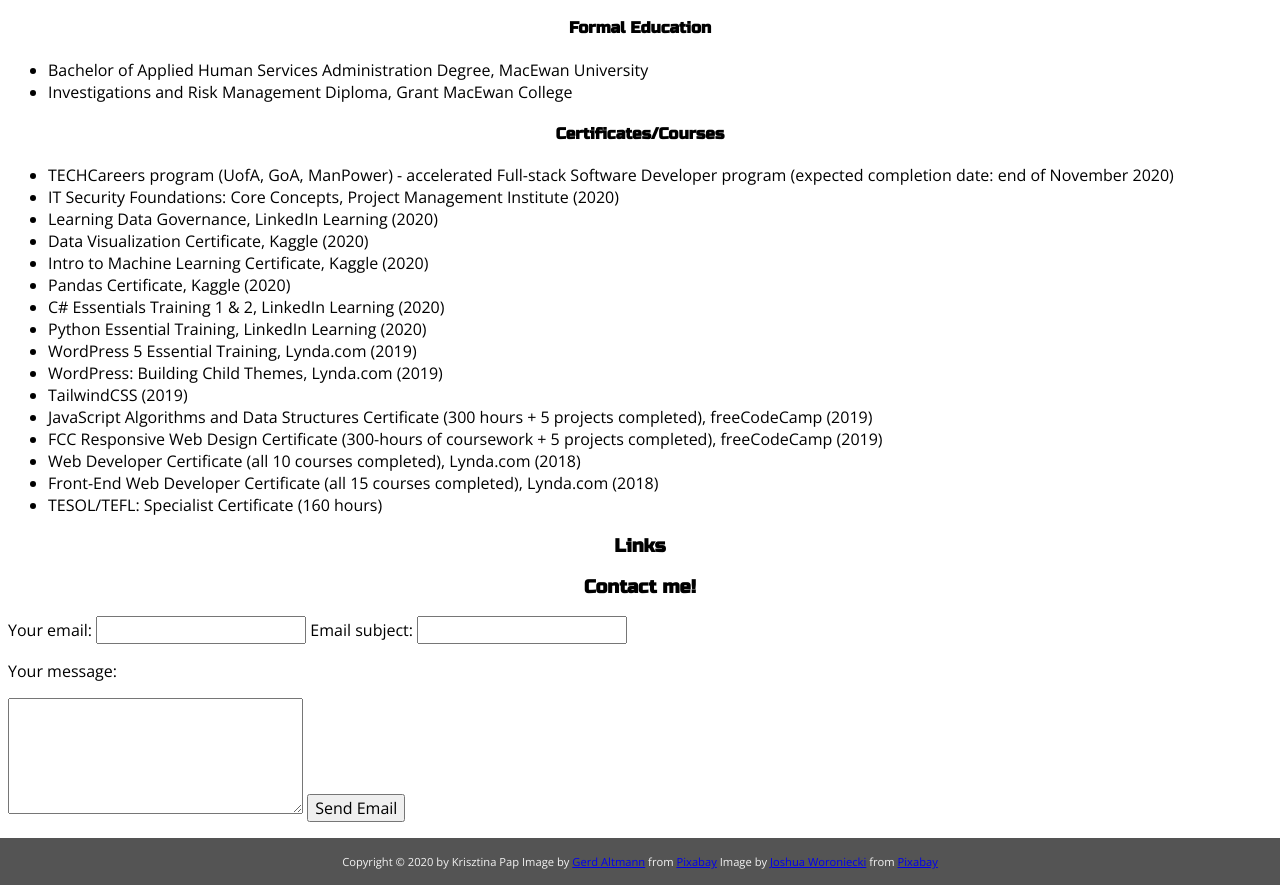
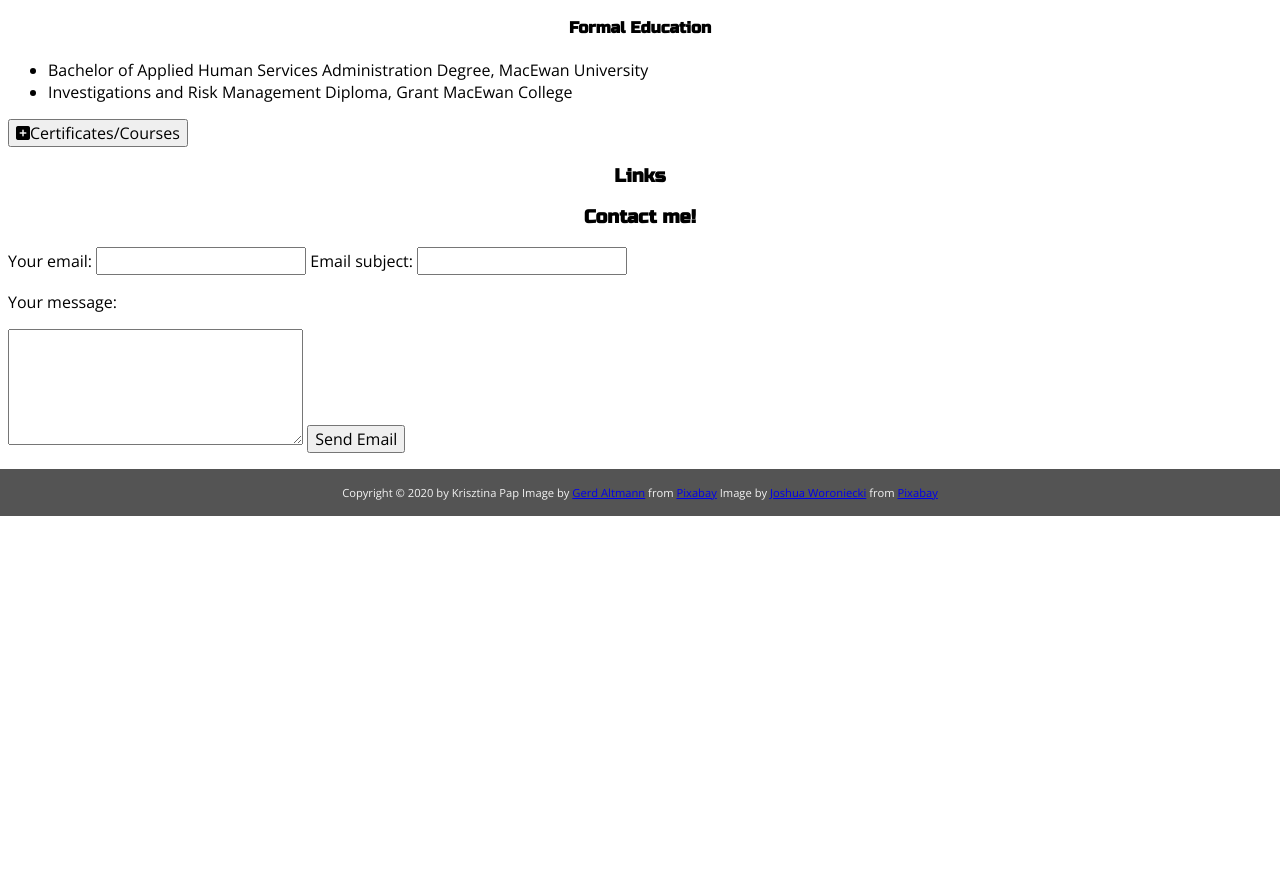
Before and after one commit to KrisztinaPap/portfolio-project, a plain HTML site: page index.html in a window 1280 px wide. Shown: the part 1084-1969 px from the top of the page. After the commit the page ends 1600 px from the top, so only its background shows below. Drawn offline with nearby package versions, Linux system fonts and the light colour scheme.

Commit message:
Added expand buttons to certificates/courses;

```diff
--- a/css/main.css
+++ b/css/main.css
@@ -68,7 +68,7 @@ ul {
     display: none;
 }
 
-#education ul {
+#formalEducation {
     display: block;
 }
 
--- a/index.html
+++ b/index.html
@@ -224,12 +224,12 @@
         <section id="education">
             <h3>Education</h3>
             <h4>Formal Education</h4>
-                <ul>
+                <ul id="formalEducation">
                     <li>Bachelor of Applied Human Services Administration Degree, MacEwan University</li>
                     <li>Investigations and Risk Management Diploma, Grant MacEwan College</li>
                 </ul>
 
-            <h4>Certificates/Courses</h4>
+            <button href="javascript:void(0);" class="icon" onclick="showHideMyInfo( this)"><i class="fa fa-plus-square"></i>Certificates/Courses</button>
                 <ul id="certificates">
                     <li>TECHCareers program (UofA, GoA, ManPower) - accelerated Full-stack Software Developer program (expected completion date: end of November 2020)</li>
                     <li>IT Security Foundations: Core Concepts, Project Management Institute (2020)</li>
```
